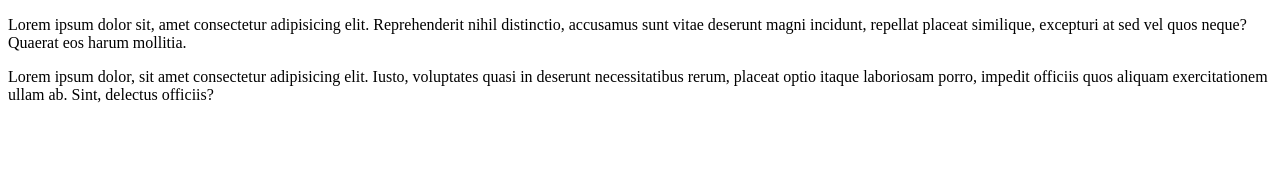
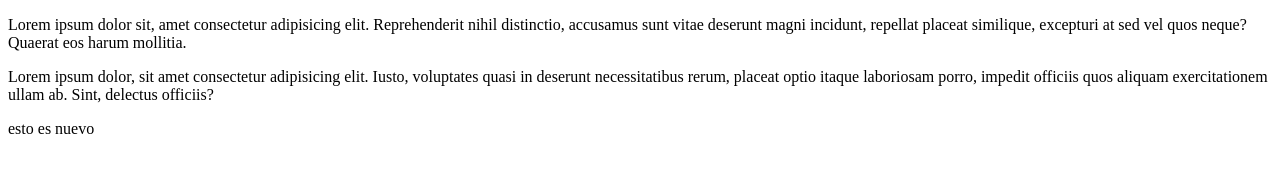
Before and after one commit to sosafederico/MiSitioWeb, a plain HTML site: page index.html in a window 1280 px wide. Drawn offline with Linux system fonts and the light colour scheme.

Commit message:
Nuevo contenido en el body

```diff
--- a/index.html
+++ b/index.html
@@ -10,5 +10,7 @@
     <p>Lorem ipsum dolor sit, amet consectetur adipisicing elit. Reprehenderit nihil distinctio, accusamus sunt vitae deserunt magni incidunt, repellat placeat similique, excepturi at sed vel quos neque? Quaerat eos harum mollitia.</p>
 
     <p>Lorem ipsum dolor, sit amet consectetur adipisicing elit. Iusto, voluptates quasi in deserunt necessitatibus rerum, placeat optio itaque laboriosam porro, impedit officiis quos aliquam exercitationem ullam ab. Sint, delectus officiis?</p>
+
+    <p>esto es nuevo</p>
 </body>
 </html>
```
